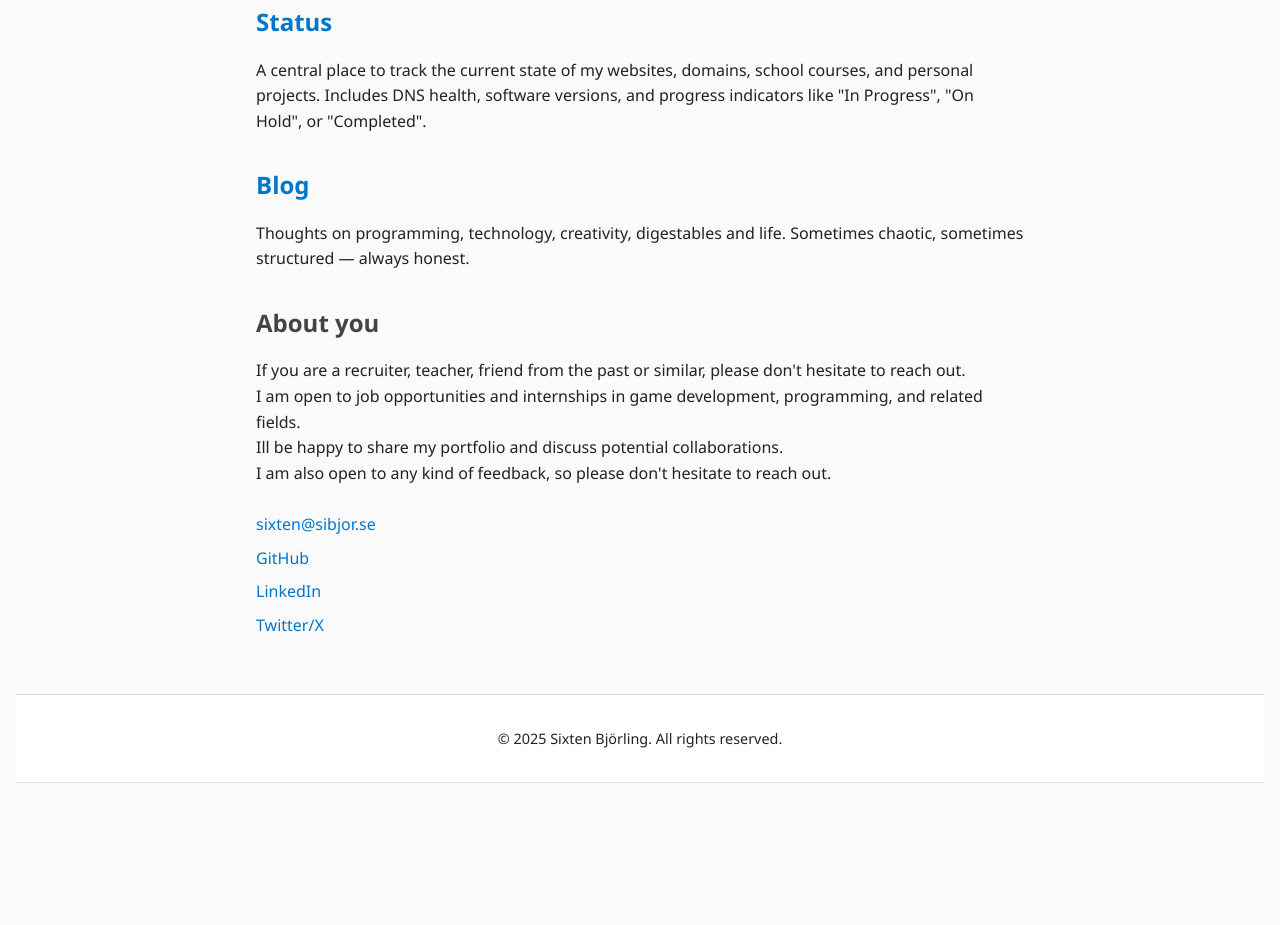
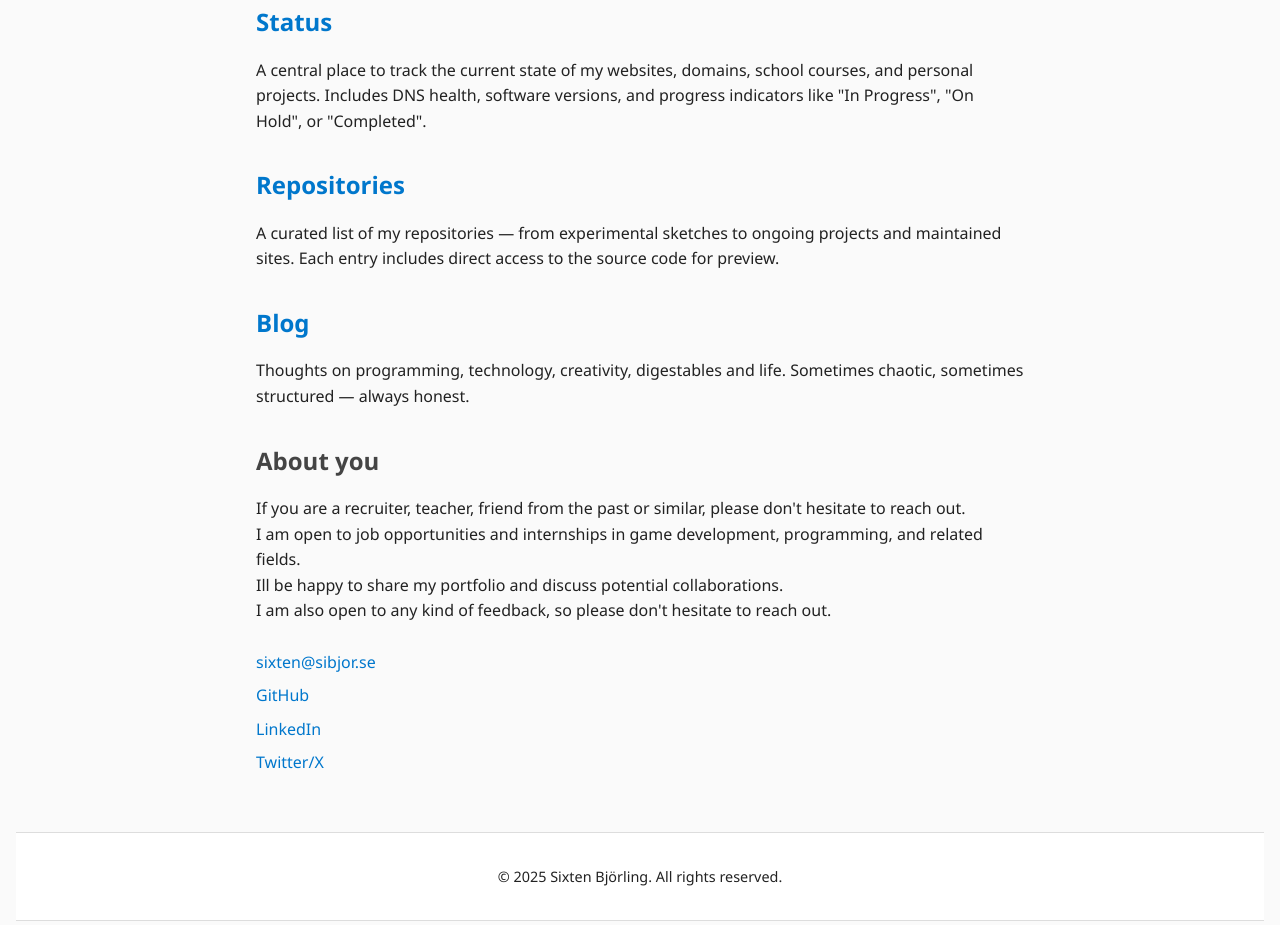
Before and after one commit to sibjor/sibjor.github.io, a plain HTML site: page index.html in a window 1280 px wide. Shown: the part 940-1865 px from the top of the page. Before the commit the page ends 1739 px from the top, so only its background shows below. Drawn offline with Linux system fonts and the light colour scheme.

Commit message:
Update index.html

```diff
--- a/index.html
+++ b/index.html
@@ -61,6 +61,13 @@
                 Includes DNS health, software versions, and progress indicators like "In Progress", "On Hold", or "Completed".
             </p>
         </section>
+        <section id="repos">
+            <h2><a href="repos/index.html">Repositories</a></h2>
+            <p>
+                A curated list of my repositories — from experimental sketches to ongoing projects and maintained sites.
+                Each entry includes direct access to the source code for preview.
+            </p>
+        </section>
         <section id="blog">
             <h2><a href="blog/index.html">Blog</a></h2>
             <p>
```
